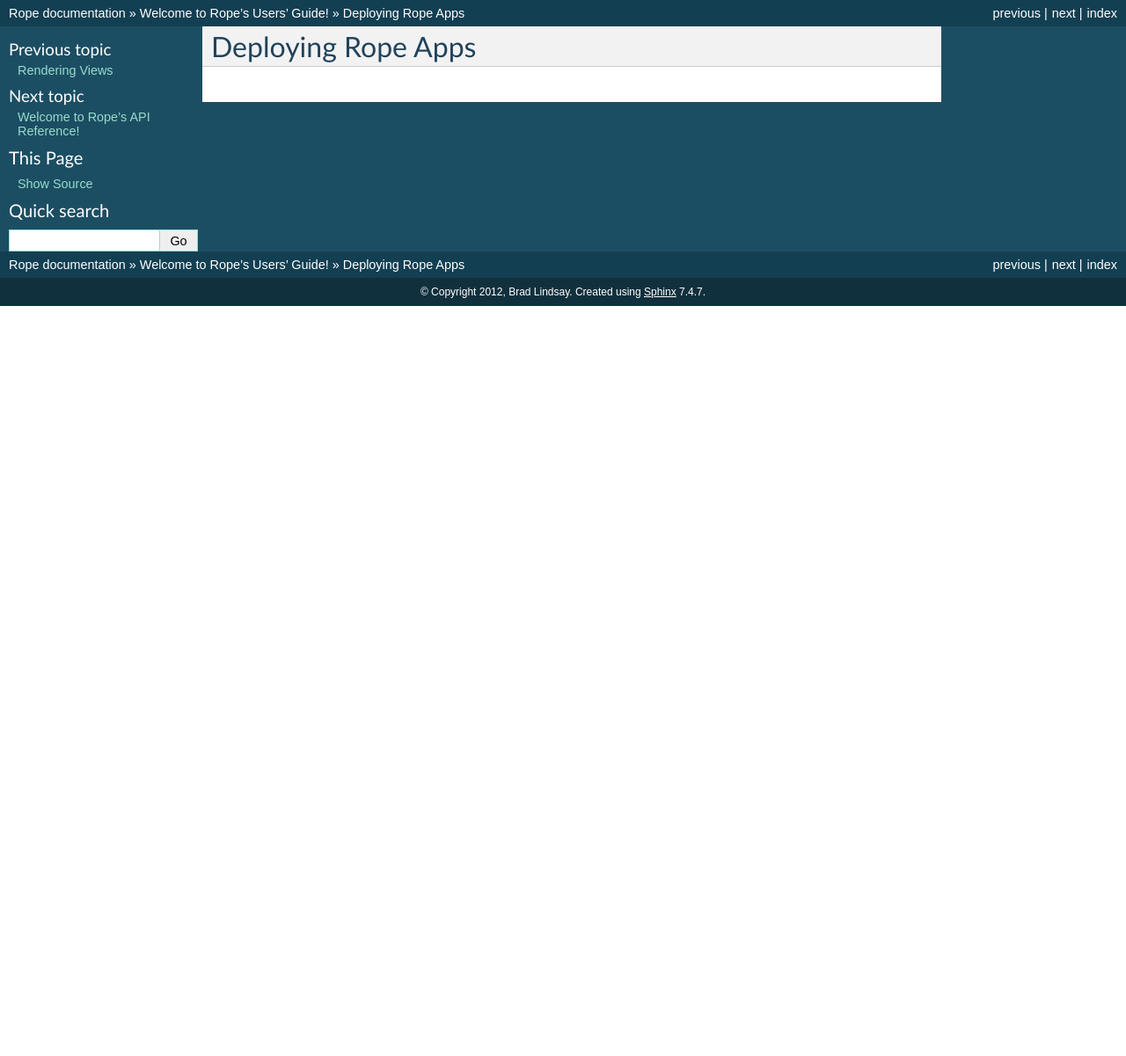
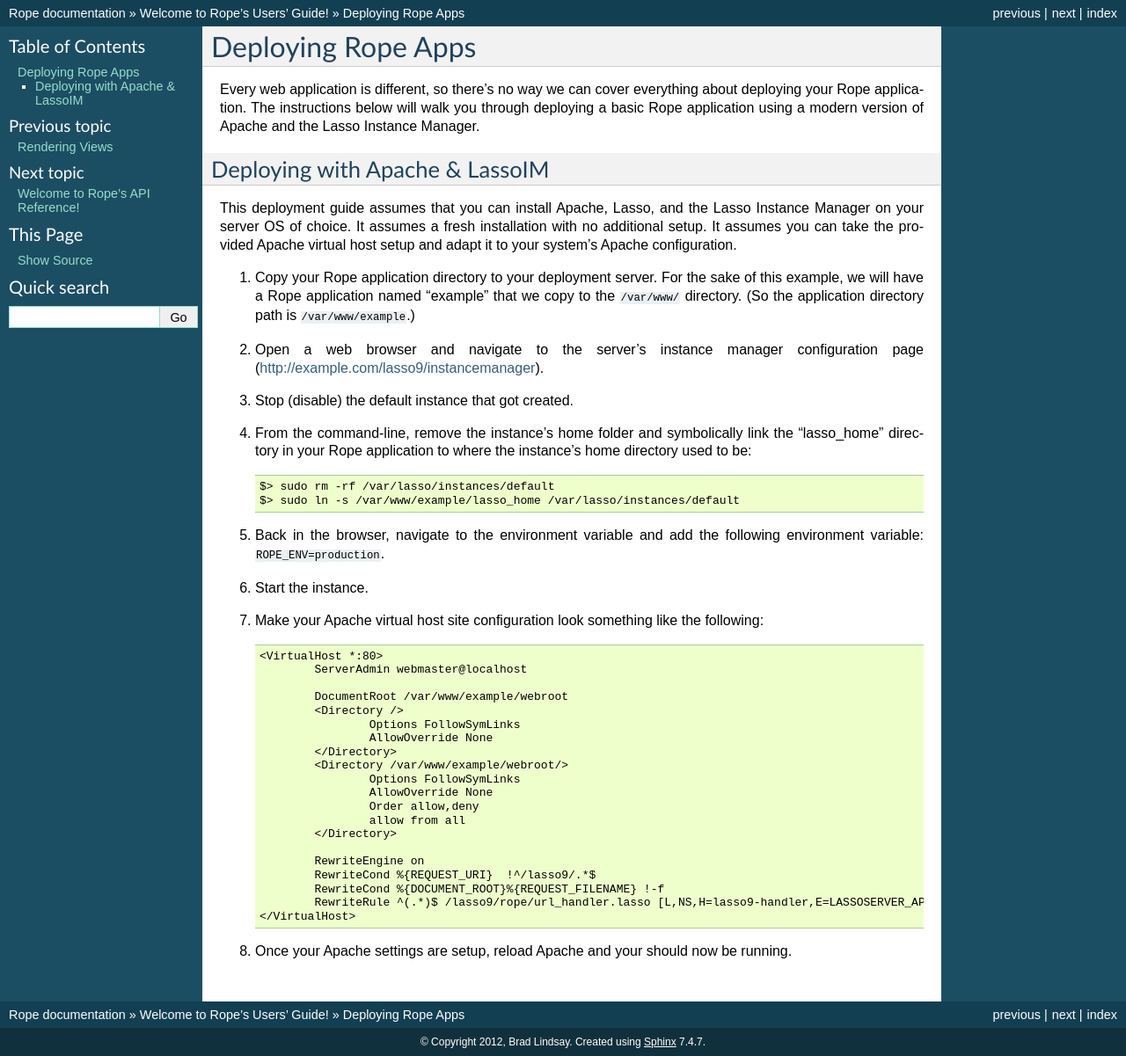
Before and after one commit to bfad/rope, a Sphinx documentation site: the page built from docs/source/user_guide/deploy.rst, in a window 1280 px wide. Shown: the whole page at 88% size. Built offline with Sphinx 7.4.7, drawn with Linux system fonts in a browser that asks for light colours; before the commit the page ends 900 px from its top, so only the background shows below that.

Commit message:
New documentation for deploying Rope applications

```diff
--- a/docs/source/user_guide/deploy.rst
+++ b/docs/source/user_guide/deploy.rst
@@ -1,2 +1,63 @@
 Deploying Rope Apps
 ===================
+Every web application is different, so there's no way we can cover everything
+about deploying your Rope application. The instructions below will walk you
+through deploying a basic Rope application using a modern version of Apache and
+the Lasso Instance Manager.
+
+
+Deploying with Apache & LassoIM
+-------------------------------
+This deployment guide assumes that you can install Apache, Lasso, and the Lasso
+Instance Manager on your server OS of choice. It assumes a fresh installation
+with no additional setup. It assumes you can take the provided Apache virtual
+host setup and adapt it to your system's Apache configuration.
+
+#. Copy your Rope application directory to your deployment server. For the sake
+   of this example, we will have a Rope application named "example" that we copy
+   to the ``/var/www/`` directory. (So the application directory path is
+   ``/var/www/example``.)
+
+#. Open a web browser and navigate to the server's instance manager
+   configuration page (http://example.com/lasso9/instancemanager).
+
+#. Stop (disable) the default instance that got created.
+
+#. From the command-line, remove the instance's home folder and symbolically
+   link the "lasso_home" directory in your Rope application to where the
+   instance's home directory used to be::
+
+	$> sudo rm -rf /var/lasso/instances/default
+	$> sudo ln -s /var/www/example/lasso_home /var/lasso/instances/default
+
+#. Back in the browser, navigate to the environment variable and add the
+   following environment variable: ``ROPE_ENV=production``.
+
+#. Start the instance.
+
+#. Make your Apache virtual host site configuration look something like the
+   following::
+
+	<VirtualHost *:80>
+		ServerAdmin webmaster@localhost
+
+		DocumentRoot /var/www/example/webroot
+		<Directory />
+			Options FollowSymLinks
+			AllowOverride None
+		</Directory>
+		<Directory /var/www/example/webroot/>
+			Options FollowSymLinks
+			AllowOverride None
+			Order allow,deny
+			allow from all
+		</Directory>
+
+		RewriteEngine on
+		RewriteCond %{REQUEST_URI}  !^/lasso9/.*$
+		RewriteCond %{DOCUMENT_ROOT}%{REQUEST_FILENAME} !-f
+		RewriteRule ^(.*)$ /lasso9/rope/url_handler.lasso [L,NS,H=lasso9-handler,E=LASSOSERVER_APP_PREFIX:/lasso9/rope]
+	</VirtualHost>
+
+#. Once your Apache settings are setup, reload Apache and your should now be
+   running.
```
